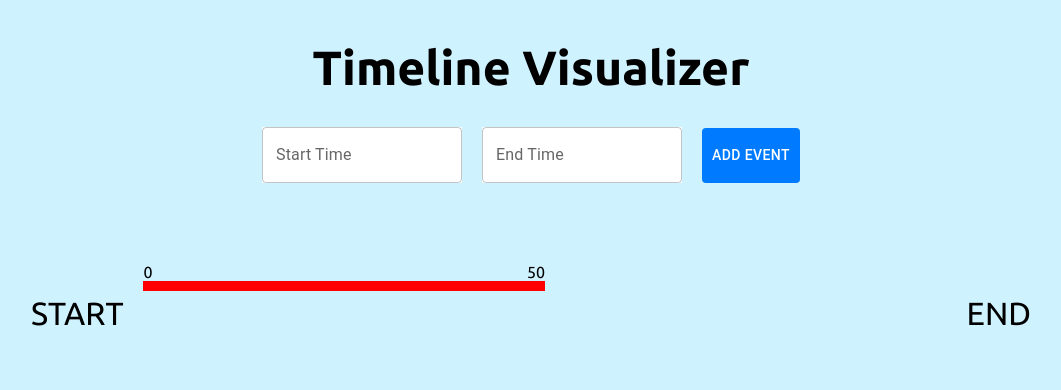
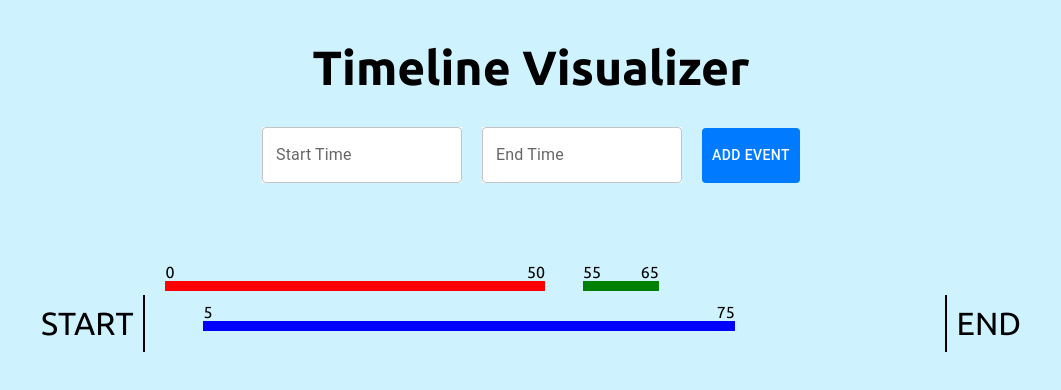
Before and after one commit to tombak98/SST-challenge, a React app: page / in a window 1280 px wide. Shown: the top 390 px of the page, without its empty margins (109-1170 px from the left). Built offline with nearby package versions, Linux system fonts and the light colour scheme.

Commit message:
styling is done, and ready for functionality

```diff
--- a/less/timeline.less
+++ b/less/timeline.less
@@ -10,12 +10,16 @@
         position: relative;
         left: 0;
         margin-right: 20px;
+        border-right: black 2px solid;
+        padding: 10px;
     }
 
     #time-end {
         position: relative;
         right: 0;
         margin-left: 20px;
+        border-left: black 2px solid;
+        padding: 10px;
     }
 
     p {
@@ -69,5 +73,4 @@
     flex-direction: column;
     width: 100%;
     position: relative;
-    height: 500px;
 }
--- a/public/index.css
+++ b/public/index.css
@@ -39,11 +39,15 @@
   position: relative;
   left: 0;
   margin-right: 20px;
+  border-right: black 2px solid;
+  padding: 10px;
 }
 #timeline #time-end {
   position: relative;
   right: 0;
   margin-left: 20px;
+  border-left: black 2px solid;
+  padding: 10px;
 }
 #timeline p {
   font-size: 2rem;
@@ -86,7 +90,6 @@
   flex-direction: column;
   width: 100%;
   position: relative;
-  height: 500px;
 }
 * {
   font-family: 'Ubuntu', sans-serif;
--- a/src/components/TimelineItems.js
+++ b/src/components/TimelineItems.js
@@ -4,12 +4,26 @@ const TimelineItems = () => {
     return (
         <>
         <div id="timeline-main">
-            <div className='timeline-item' style={{width: '50%', marginTop: '0'}}>
+            <div className='timeline-item' style={{width: '50%', marginTop: '0', left: '0%'}}>
                 <div>
                     <span className="item-start">0</span>
                     <span className="item-end">50</span>
                 </div>
                 <div className="bar red"></div>
+            </div>
+            <div className='timeline-item' style={{width: '70%', marginTop: '40px', left: '5%'}}>
+                <div>
+                    <span className="item-start">5</span>
+                    <span className="item-end">75</span>
+                </div>
+                <div className="bar blue"></div>
+            </div>
+            <div className='timeline-item' style={{width: '10%', marginTop: '0', left: '55%'}}>
+                <div>
+                    <span className="item-start">55</span>
+                    <span className="item-end">65</span>
+                </div>
+                <div className="bar green"></div>
             </div>
         </div>
         </>
```
Also changed, not shown: public/bundle.js, 1 other file (tests, documents, lock files or other folders).
